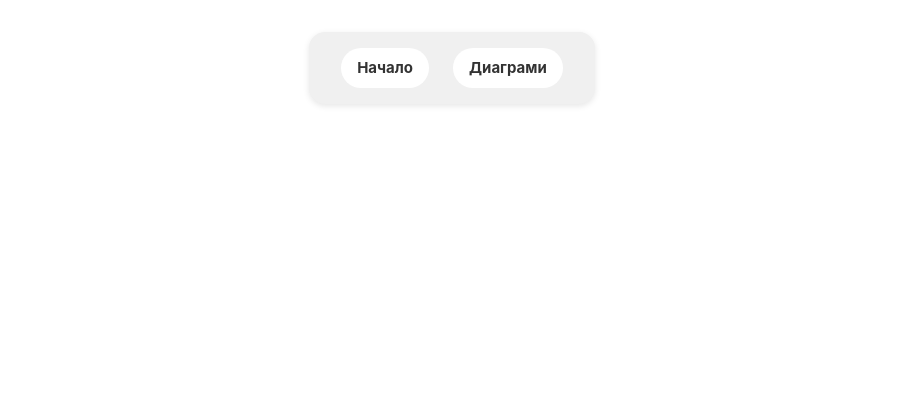
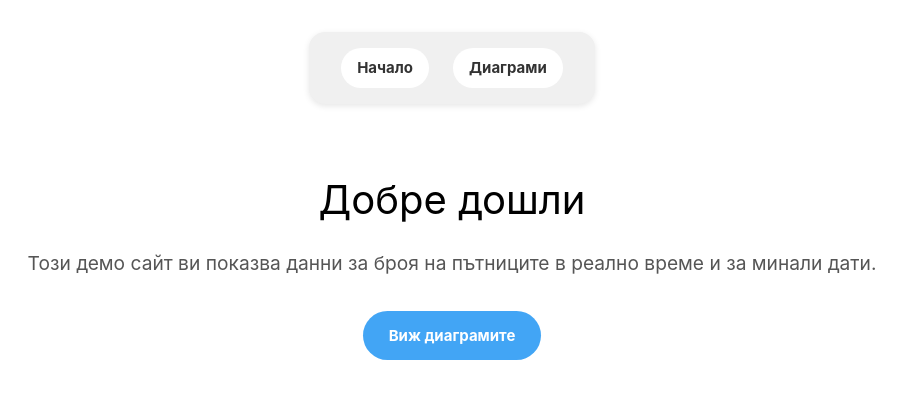
Before and after one commit to astral-shpx/bus_crowding_system, a Vue app in the folder frontend/: page / in a window 1280 px wide. Shown: the top 398 px of the page, without its empty margins (188-1094 px from the left). Built offline with nearby package versions, Linux system fonts and the light colour scheme.

Commit message:
add home page text

```diff
--- a/frontend/src/views/HomeView.vue
+++ b/frontend/src/views/HomeView.vue
@@ -1,5 +1,44 @@
 <script setup></script>
 
 <template>
-  <main></main>
+  <div class="home">
+    <h1>Добре дошли</h1>
+    <p>Този демо сайт ви показва данни за броя на пътниците в реално време и за минали дати.</p>
+    <RouterLink to="/charts" class="btn">Виж диаграмите</RouterLink>
+  </div>
 </template>
+
+<style scoped>
+.home {
+  display: flex;
+  flex-direction: column;
+  align-items: center;
+  padding: 4rem 2rem;
+  text-align: center;
+}
+
+h1 {
+  font-size: 2.5rem;
+  margin-bottom: 1rem;
+}
+
+p {
+  font-size: 1.2rem;
+  margin-bottom: 2rem;
+  color: #555;
+}
+
+.btn {
+  background-color: #42a5f5;
+  color: white;
+  padding: 0.8rem 1.6rem;
+  border-radius: 999px;
+  text-decoration: none;
+  font-weight: bold;
+  transition: background-color 0.3s;
+}
+
+.btn:hover {
+  background-color: #1e88e5;
+}
+</style>
```
